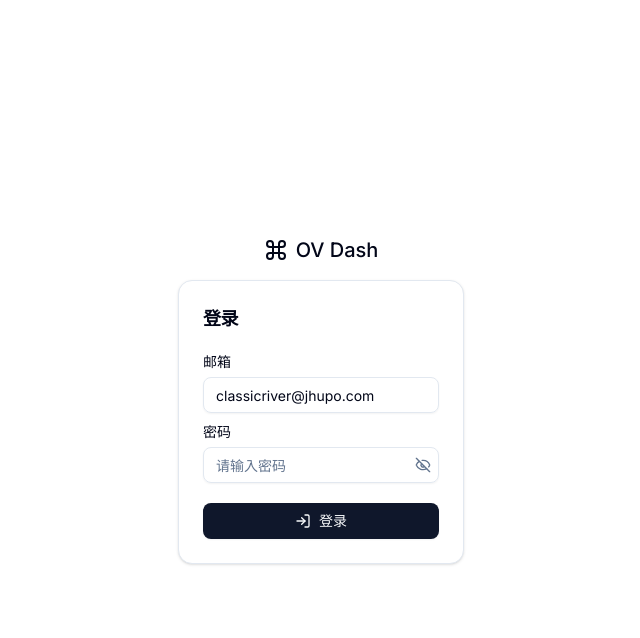
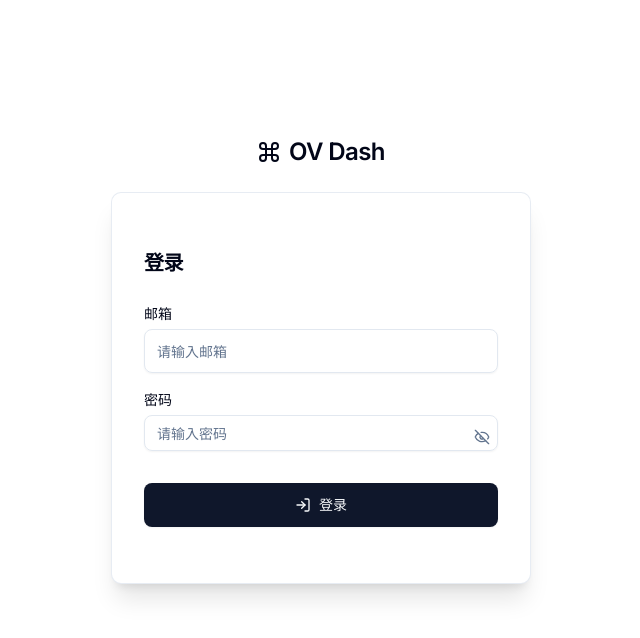
Before and after one commit to jhupo/ov-dash, a React (Vite) app in the folder frontend/: page /sign-in in a window 1280 px wide. Shown: the top 638 px of the page, without its empty margins (319-959 px from the left). Built offline with nearby package versions, Linux system fonts and the light colour scheme; no server answers.

Commit message:
Improve login page proportions

```diff
--- a/frontend/src/features/auth/auth-layout.tsx
+++ b/frontend/src/features/auth/auth-layout.tsx
@@ -6,11 +6,11 @@ type AuthLayoutProps = {
 
 export function AuthLayout({ children }: AuthLayoutProps) {
   return (
-    <div className='container grid h-svh max-w-none items-center justify-center'>
-      <div className='mx-auto flex w-full flex-col justify-center space-y-2 py-8 sm:p-8'>
-        <div className='mb-4 flex items-center justify-center'>
+    <div className='grid min-h-svh place-items-center px-6 py-10'>
+      <div className='flex w-full max-w-[420px] -translate-y-6 flex-col justify-center sm:-translate-y-10'>
+        <div className='mb-6 flex items-center justify-center'>
           <Logo className='me-2' />
-          <h1 className='text-xl font-medium'>OV Dash</h1>
+          <h1 className='text-2xl font-semibold tracking-tight'>OV Dash</h1>
         </div>
         {children}
       </div>
--- a/frontend/src/features/auth/sign-in/components/user-auth-form.tsx
+++ b/frontend/src/features/auth/sign-in/components/user-auth-form.tsx
@@ -44,7 +44,7 @@ export function UserAuthForm({
   const form = useForm<z.infer<typeof formSchema>>({
     resolver: zodResolver(formSchema),
     defaultValues: {
-      email: 'classicriver@jhupo.com',
+      email: '',
       password: '',
     },
   })
@@ -69,7 +69,7 @@ export function UserAuthForm({
     <Form {...form}>
       <form
         onSubmit={form.handleSubmit(onSubmit)}
-        className={cn('grid gap-3', className)}
+        className={cn('grid gap-5', className)}
         {...props}
       >
         <FormField
@@ -79,7 +79,12 @@ export function UserAuthForm({
             <FormItem>
               <FormLabel>邮箱</FormLabel>
               <FormControl>
-                <Input placeholder='classicriver@jhupo.com' {...field} />
+                <Input
+                  className='h-11'
+                  placeholder='请输入邮箱'
+                  autoComplete='email'
+                  {...field}
+                />
               </FormControl>
               <FormMessage />
             </FormItem>
@@ -92,13 +97,18 @@ export function UserAuthForm({
             <FormItem>
               <FormLabel>密码</FormLabel>
               <FormControl>
-                <PasswordInput placeholder='请输入密码' {...field} />
+                <PasswordInput
+                  className='h-11'
+                  placeholder='请输入密码'
+                  autoComplete='current-password'
+                  {...field}
+                />
               </FormControl>
               <FormMessage />
             </FormItem>
           )}
         />
-        <Button className='mt-2' disabled={isLoading}>
+        <Button className='mt-1 h-11' disabled={isLoading}>
           {isLoading ? <Loader2 className='animate-spin' /> : <LogIn />}
           登录
         </Button>
--- a/frontend/src/features/auth/sign-in/index.tsx
+++ b/frontend/src/features/auth/sign-in/index.tsx
@@ -8,11 +8,11 @@ export function SignIn() {
 
   return (
     <AuthLayout>
-      <Card className='max-w-sm gap-4'>
-        <CardHeader>
-          <CardTitle className='text-lg tracking-tight'>登录</CardTitle>
+      <Card className='w-full gap-6 rounded-lg border-border/80 shadow-xl shadow-black/10'>
+        <CardHeader className='px-8 pt-8 pb-0'>
+          <CardTitle className='text-xl tracking-tight'>登录</CardTitle>
         </CardHeader>
-        <CardContent>
+        <CardContent className='px-8 pb-8'>
           <UserAuthForm redirectTo={redirect} />
         </CardContent>
       </Card>
```
